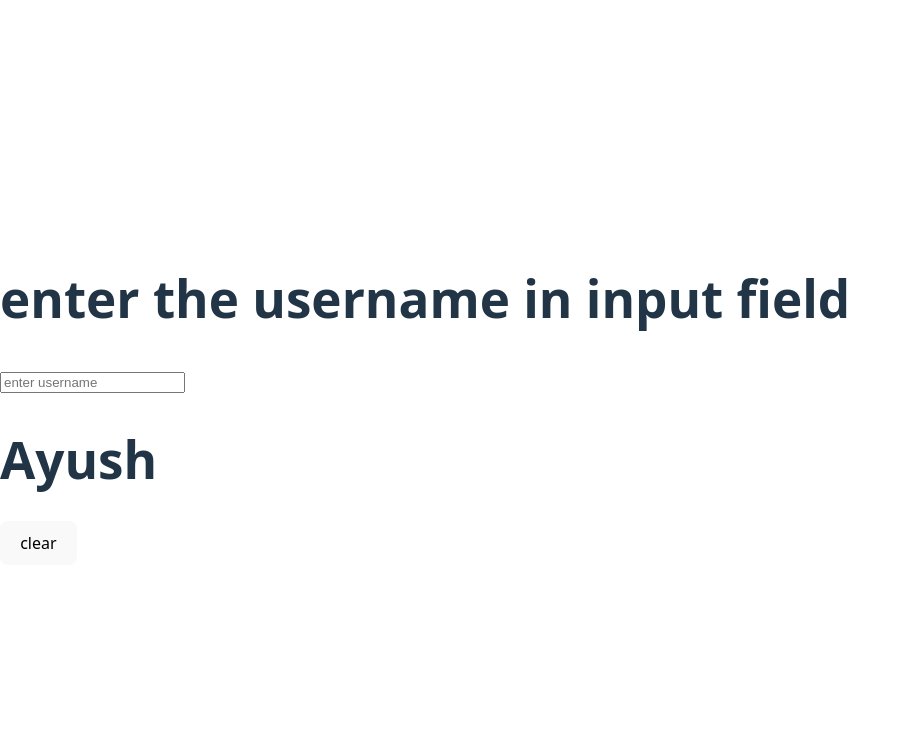
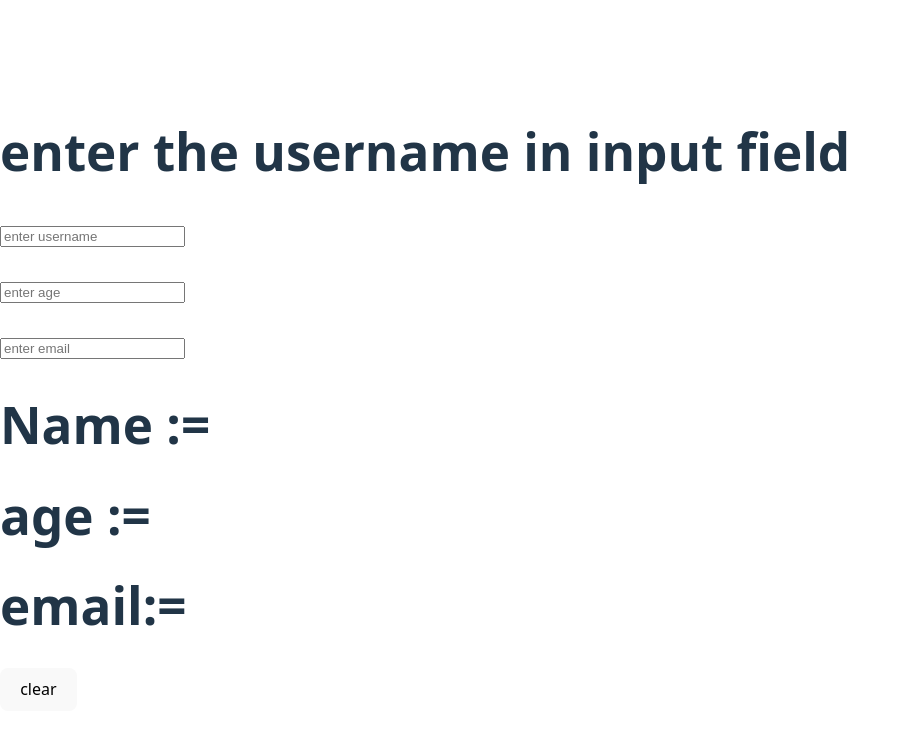
Before and after one commit to AyushSharma-17/React_revsionT1, a React (Vite) app: page / in a window 1280 px wide. Shown: the top 734 px of the page, without its empty margins (0-910 px from the left). Built offline with nearby package versions, Linux system fonts and the light colour scheme.

Commit message:
controlled componnets

```diff
--- a/src/App.jsx
+++ b/src/App.jsx
@@ -1,15 +1,25 @@
 import { useState } from "react";
 
 function App() {
-  const [val, setVal] = useState("Ayush");
+  const [name, setName] = useState('');
+  const [age, setAge] = useState('');
+  const [email, setEmail] = useState('');
   return (
     <>
       <h1>enter the username in input field</h1>
       <h2>
-        <input type="text" onChange={(event) => setVal(event.target.value)} placeholder="enter username"></input>
+        <input type="text" onChange={(event) => setName(event.target.value)} placeholder="enter username"></input>
       </h2>
-      <h1>{val}</h1>
-      <button onClick={() => setVal("")}>clear</button>
+      <h2>
+        <input type="text" onChange={(event) => setAge(event.target.value)} placeholder="enter age"></input>
+      </h2>
+      <h2>
+        <input type="text" onChange={(event) => setEmail(event.target.value)} placeholder="enter email"></input>
+      </h2>
+      <h1>Name := {name}</h1>
+      <h1>age :={age}</h1>
+      <h1>email:= {email}</h1>
+      <button onClick={() => { setName(''); setAge(''); setEmail('') }}>clear</button>
     </>
   )
 }
```
Also changed, not shown: 1 other file (tests, documents, lock files or other folders).
